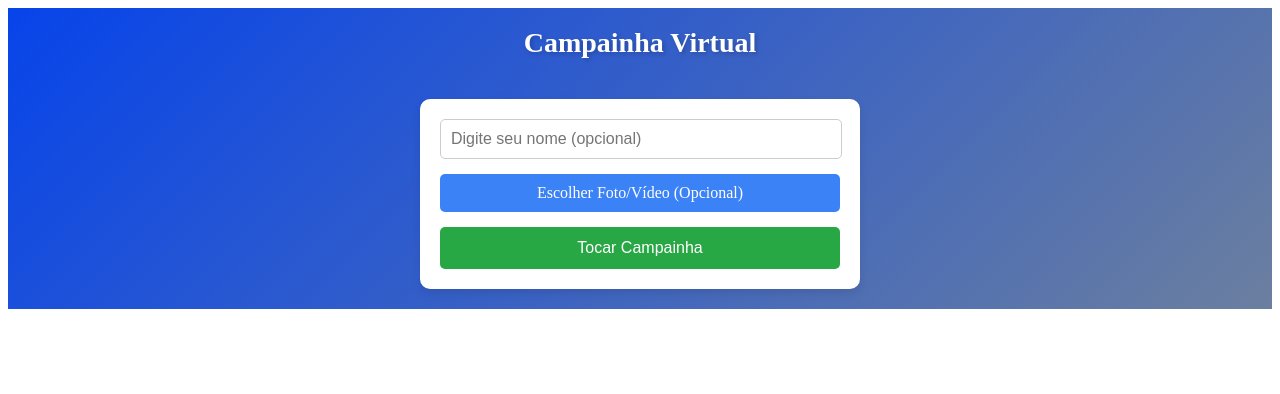
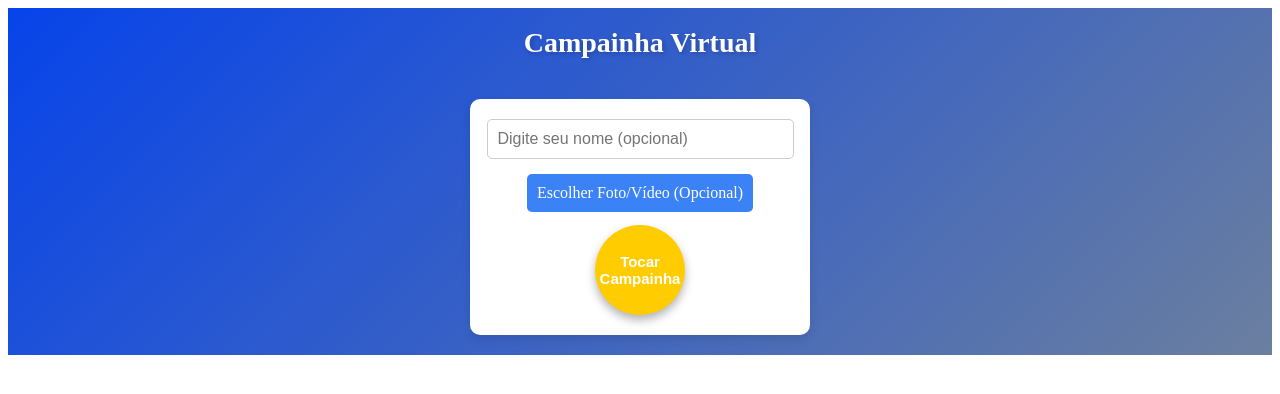
Before and after one commit to flaviopcsilva/campainha-frontend, an Angular app: page / in a window 1280 px wide. Shown: the top 394 px of the page. Built offline with nearby package versions, Linux system fonts and the light colour scheme.

Commit message:
estilizando botão

```diff
--- a/src/app/upload/upload.component.css
+++ b/src/app/upload/upload.component.css
@@ -32,13 +32,16 @@ h1 {
 
 /* Caixa de upload */
 .upload-container {
+    display: flex;
+    flex-direction: column;
     background: rgb(255, 255, 255);
+    align-items: center;
     padding: 20px;
     margin: 20px;
     border-radius: 10px;
     box-shadow: 0 4px 10px rgba(0, 0, 0, 0.1);
-    width: 90%;
-    max-width: 400px;
+    width: 70%;
+    max-width: 300px;
 }
 
 /* Título dentro do container */
@@ -69,7 +72,7 @@ input[type="file"] {
     padding: 10px;
     border-radius: 5px;
     cursor: pointer;
-    margin-bottom: 15px;
+    margin-bottom: 10px;
     font-size: 16px;
     text-align: center;
     transition: background 0.3s ease;
@@ -101,15 +104,29 @@ input[type="file"] {
 
 /* Botão de envio */
 button {
-    width: 100%;
-    padding: 12px;
-    background: #28a745;
+    width: 90px;
+    height: 90px;
+    border-radius: 50%;
+    background: #ffcc00;
+    /* Amarelo campainha */
+    border: none;
     color: white;
-    border: none;
-    border-radius: 5px;
+    font-size: 15px;
+    font-weight: bold;
     cursor: pointer;
-    font-size: 16px;
-    transition: background 0.3s ease;
+    outline: none;
+    display: flex;
+    justify-content: center;
+    align-items: center;
+    margin-top: 3px;
+    box-shadow: 0px 5px 10px rgba(0, 0, 0, 0.3);
+    transition: transform 0.2s, box-shadow 0.2s;
+}
+
+/* Efeito de clique */
+button:active {
+    transform: scale(0.9);
+    box-shadow: 0px 3px 5px rgba(0, 0, 0, 0.3);
 }
 
 button:hover {
@@ -127,6 +144,6 @@ button:hover {
 @media (max-width: 480px) {
     .upload-container {
         width: 95%;
-        padding: 15px;
+        padding: 10px;
     }
 }
--- a/src/app/upload/upload.component.html
+++ b/src/app/upload/upload.component.html
@@ -21,7 +21,7 @@
 
 
         <!-- Botão de envio -->
-        <button (click)="upload()">Tocar Campainha</button>
+        <button (click)="getLocation()">Tocar Campainha</button>
 
         <!-- Mensagem de sucesso ou erro -->
         <p *ngIf="message" class="status-message">{{ message }}</p>
--- a/src/app/upload/upload.component.ts
+++ b/src/app/upload/upload.component.ts
@@ -46,6 +46,7 @@ export class UploadComponent {
             latitude: position.coords.latitude.toString(),
             longitude: position.coords.longitude.toString()
           };
+          this.upload()
         },
         (error) => {
           console.error('Erro ao obter localização', error);
@@ -62,12 +63,12 @@ export class UploadComponent {
     //   this.message = 'Por favor, selecione um arquivo!';
     //   return;
     // }
-
+    console.log(this.userLocation);
     if (!this.userLocation) {
       this.message = 'Localização não obtida. Por favor, ative o GPS.';
       return;
     }
-    console.log(this.userLocation);
+
 
 
     this.uploadService.uploadFile(this.selectedFile, this.userName, this.userLocation.latitude, this.userLocation.longitude).subscribe({
```
